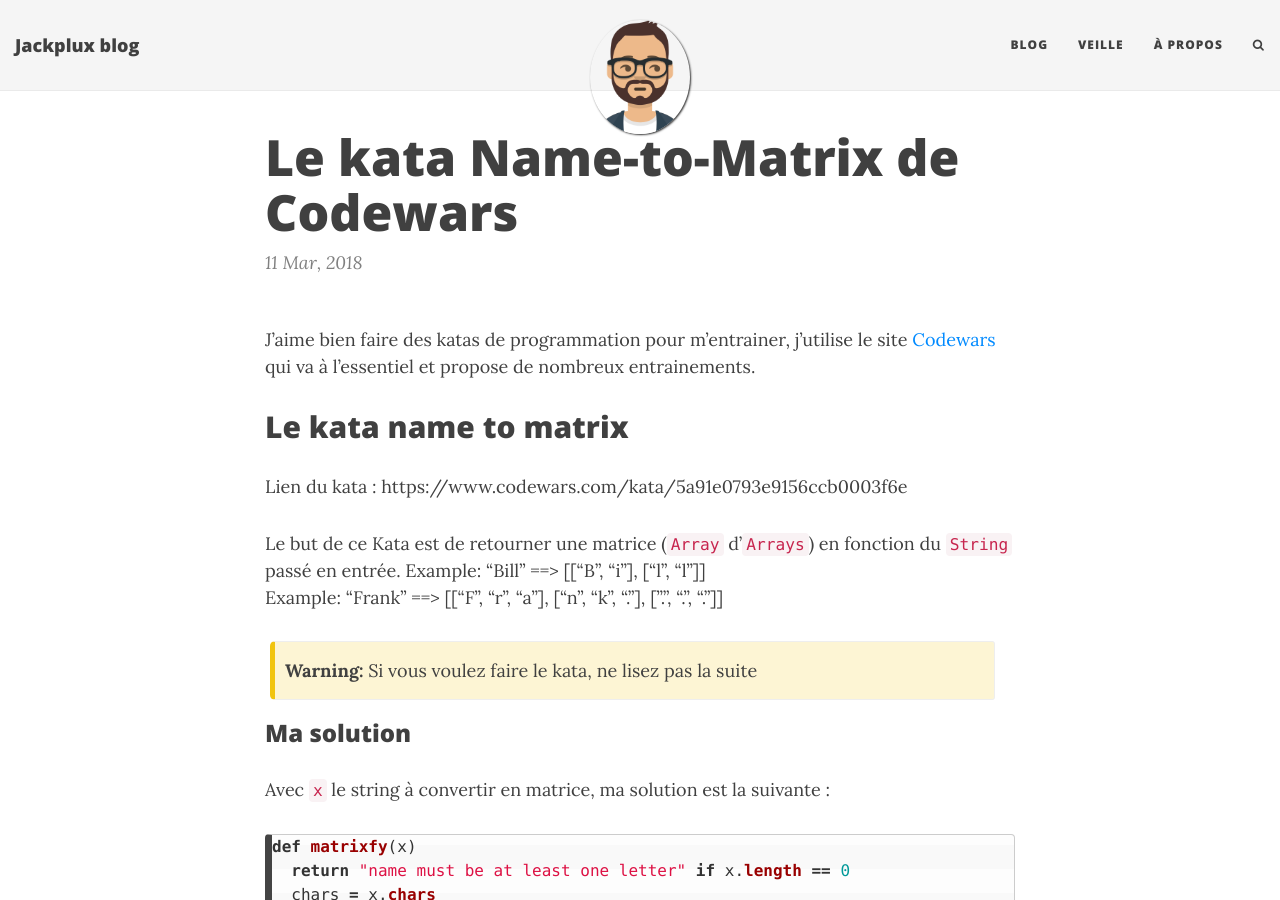
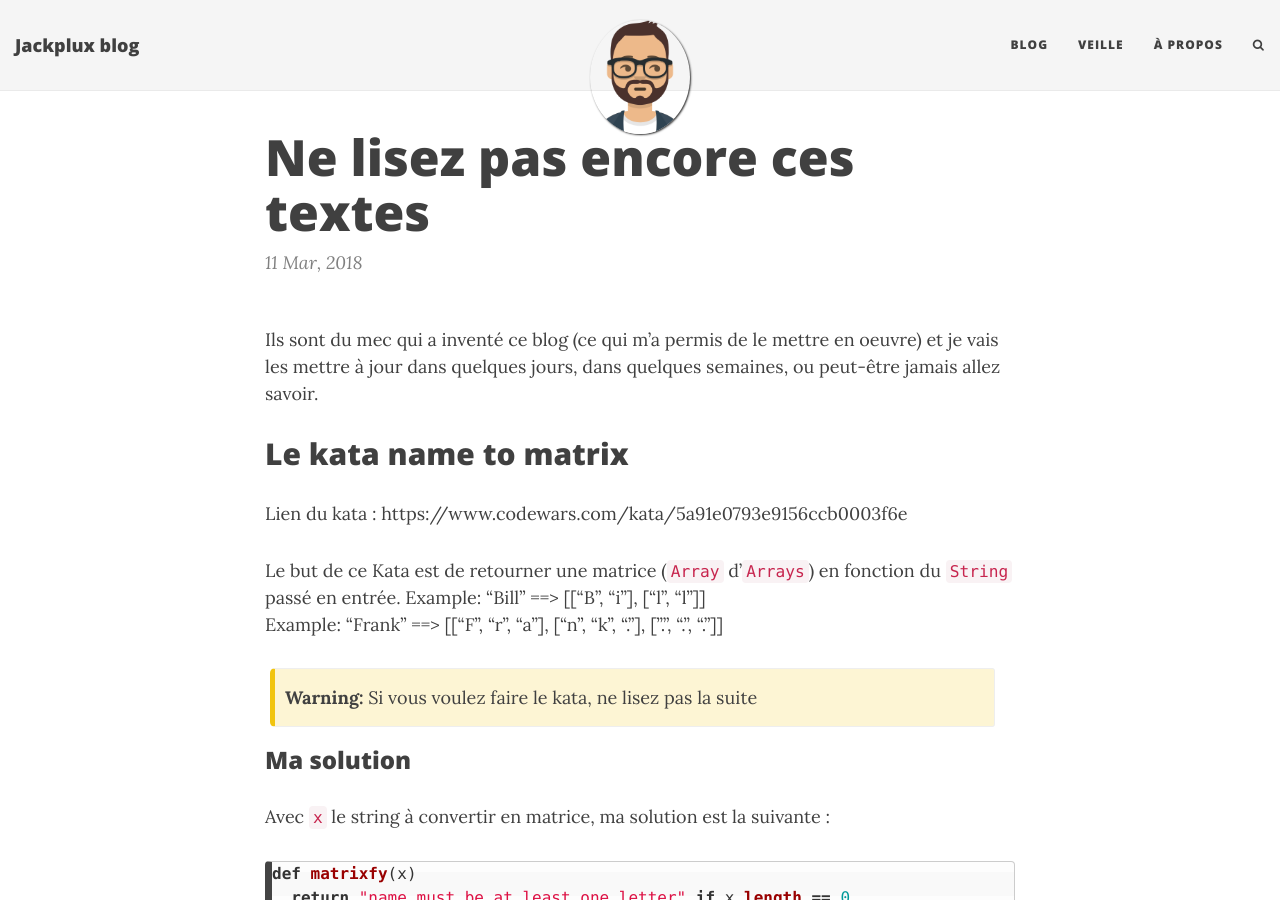
Before and after one commit to jackplux/jackplux.github.io, a Jekyll site: the page built from _posts/2018-03-11-kata-name-to-matrix.md, in a window 1280 px wide and 900 px high. Built offline with Jekyll 4.4.1, drawn with Linux system fonts in a browser that asks for light colours.

Commit message:
Update 2018-03-11-kata-name-to-matrix.md

```diff
--- a/_posts/2018-03-11-kata-name-to-matrix.md
+++ b/_posts/2018-03-11-kata-name-to-matrix.md
@@ -1,12 +1,12 @@
 ---
 layout: post
 published: true
-title: Le kata Name-to-Matrix de Codewars
+title: Ne lisez pas encore ces textes
 tags:
-  - ruby
+  - textes
   - kata
 ---
-J'aime bien faire des katas de programmation pour m'entrainer, j'utilise le site [Codewars](https://www.codewars.com) qui va à l'essentiel et propose de nombreux entrainements.
+Ils sont du mec qui a inventé ce blog (ce qui m'a permis de le mettre en oeuvre) et je vais les mettre à jour dans quelques jours, dans quelques semaines, ou peut-être jamais allez savoir.
 
 ## Le kata name to matrix
 
```
